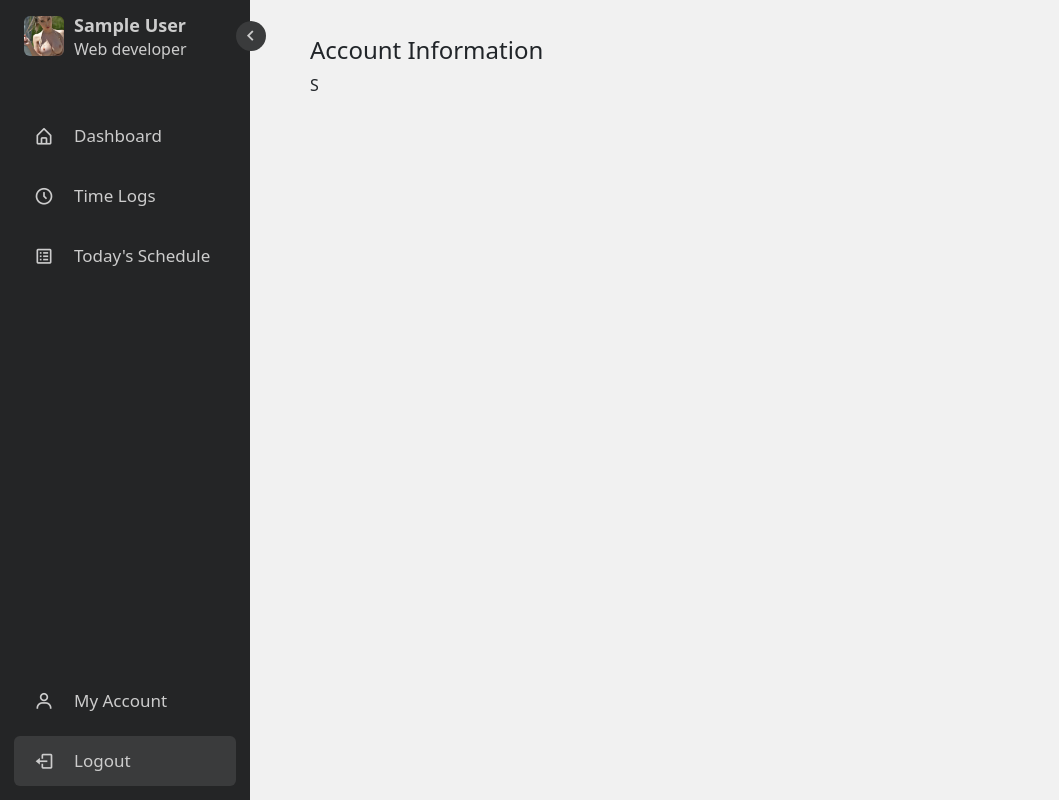
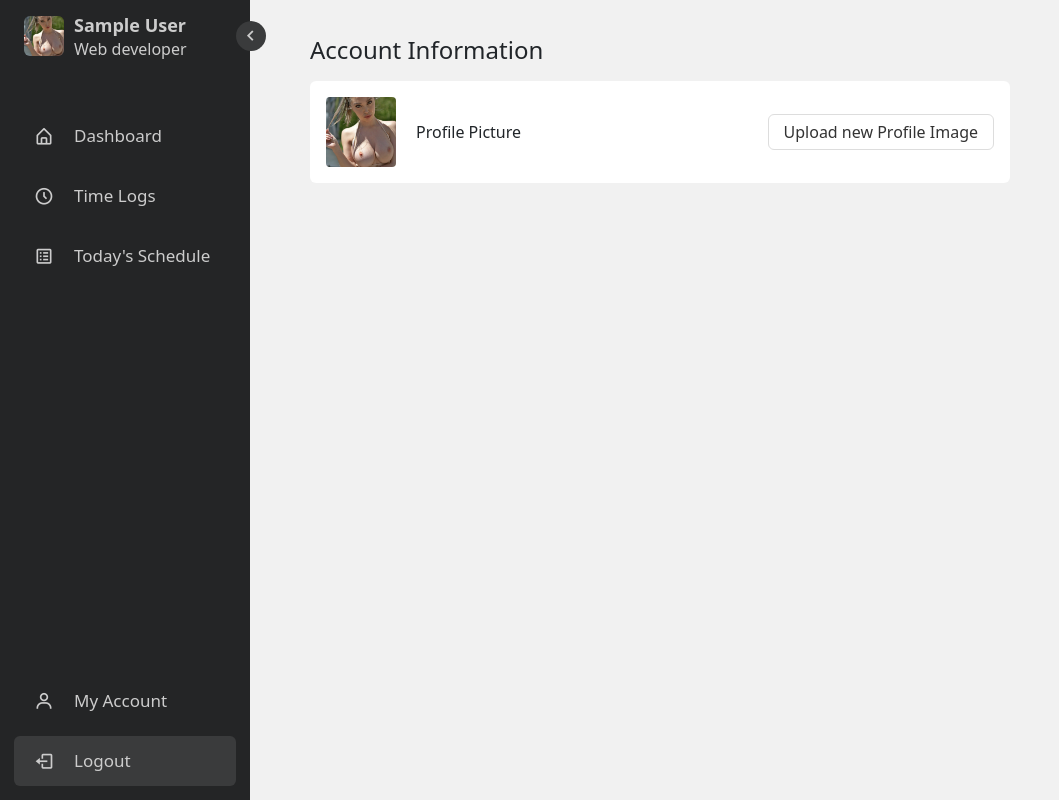
Before and after one commit to Dayne-Game/mern-boilerplate, a React (Create React App) app in the folder frontend/: page /my-account in a window 1280 px wide. Shown: the whole page, without its empty margins (0-1059 px from the left). Built offline with nearby package versions, Linux system fonts and the light colour scheme; sample sign-in values are in the browser's storage.

Commit message:
Additional Stuff

```diff
--- a/frontend/src/index.css
+++ b/frontend/src/index.css
@@ -333,3 +333,34 @@ a {
 .loading-btn-size {
   font-size: 20px;
 }
+
+.profile_img_account > img {
+	height: 70px;
+	width: 70px;
+	border-radius: 4px;
+	object-fit: cover;
+}
+
+.custom_upload_container {
+	padding: 5px 15px;
+	background: transparent;
+	border: 1px solid #ddd;
+	position: relative;
+	color: #333;
+	border-radius: 6px;
+	text-align: center;
+	float: left;
+	cursor: pointer;
+}
+
+.custom_file_upload {
+	position: absolute;
+	z-index: 1000;
+	opacity: 0;
+	cursor: pointer;
+	right: 0;
+	top: 0;
+	height: 100%;
+	font-size: 24px;
+	width: 100%;
+}
--- a/frontend/src/pages/account/AccountSettings.jsx
+++ b/frontend/src/pages/account/AccountSettings.jsx
@@ -1,4 +1,4 @@
-import { useEffect } from 'react'
+import { useEffect, useState } from 'react'
 import { useNavigate } from 'react-router-dom'
 import { useSelector } from 'react-redux'
 
@@ -7,19 +7,85 @@ function AccountSettings() {
 
     const { user } = useSelector((state) => state.user)
 
+	const [image, setImage] = useState("");
+	const [selectedFile, setSelectedFile] = useState()
+    const [preview, setPreview] = useState()
+	const [uploading, setUploading] = useState(false);
 
     useEffect(() => {
       if (!user) {
         navigate('/login')
       }
 
-    }, [user, navigate ])
+		if (!selectedFile) {
+			setPreview(undefined)
+			return
+		}
+
+		const objectUrl = URL.createObjectURL(selectedFile)
+		setPreview(objectUrl)
+
+		// free memory when ever this component is unmounted
+		return () => URL.revokeObjectURL(objectUrl)
+
+	}, [user, navigate, selectedFile])
+
+	const uploadFileHandler = async (e) => {
+		const file = e.target.files[0];
+		const formData = new FormData();
+		formData.append("image", file);
+		setUploading(true);
+
+		if (!e.target.files || e.target.files.length === 0) {
+            setSelectedFile(undefined)
+            return
+        }
+
+        // I've kept this example simple by using the first image instead of multiple
+        setSelectedFile(e.target.files[0])
+
+		const icon_text = document.querySelector(".icon-text");
+		icon_text.textContent = e.target.files[0].name;
+
+		try {
+		  const config = {
+			headers: {
+			  "Content-Type": "multipart/form-data",
+			},
+		  };
+
+		  const { data } = await axios.post("/api/upload", formData, config);
+
+		  setImage(data);
+		  setUploading(false);
+		} catch (error) {
+		  console.error(error);
+		  setUploading(false);
+		}
+	  };
 
 	return (
 		<>
 			<div className='row'>
 				<div className="col-sm-12">
-                <h4 className='mt-4'>Account Information</h4>S
+					<h4 className='mt-4 mb-3'>Account Information</h4>
+					<div className="card border-0" style={{ width: '700px' }}>
+						<div class="card-body">
+
+							<div className='col-sm-12'>
+								<div className="d-flex justify-content-start align-items-center">
+									<span className='profile_img_account'>
+										{selectedFile ? <img id="profile_image_preview" src={preview} alt="" /> : <img id="profile_image_preview" src={require('../../components/test.jpg')} alt="" />}
+									</span>
+									<p className='flex-grow-1' style={{ marginBottom: '0px', marginLeft: '20px' }}>{selectedFile ? selectedFile.name : 'Profile Picture'}</p>
+									<div className='custom_upload_container'>
+										Upload new Profile Image
+										<input type="file" id="profile_image_upload" onChange={uploadFileHandler} className='custom_file_upload' />
+									</div>
+								</div>
+							</div>
+						</div>
+					</div>
 				</div>
 			</div>
 		</>
```
Lines whose indentation alone changed are shown as unchanged.
